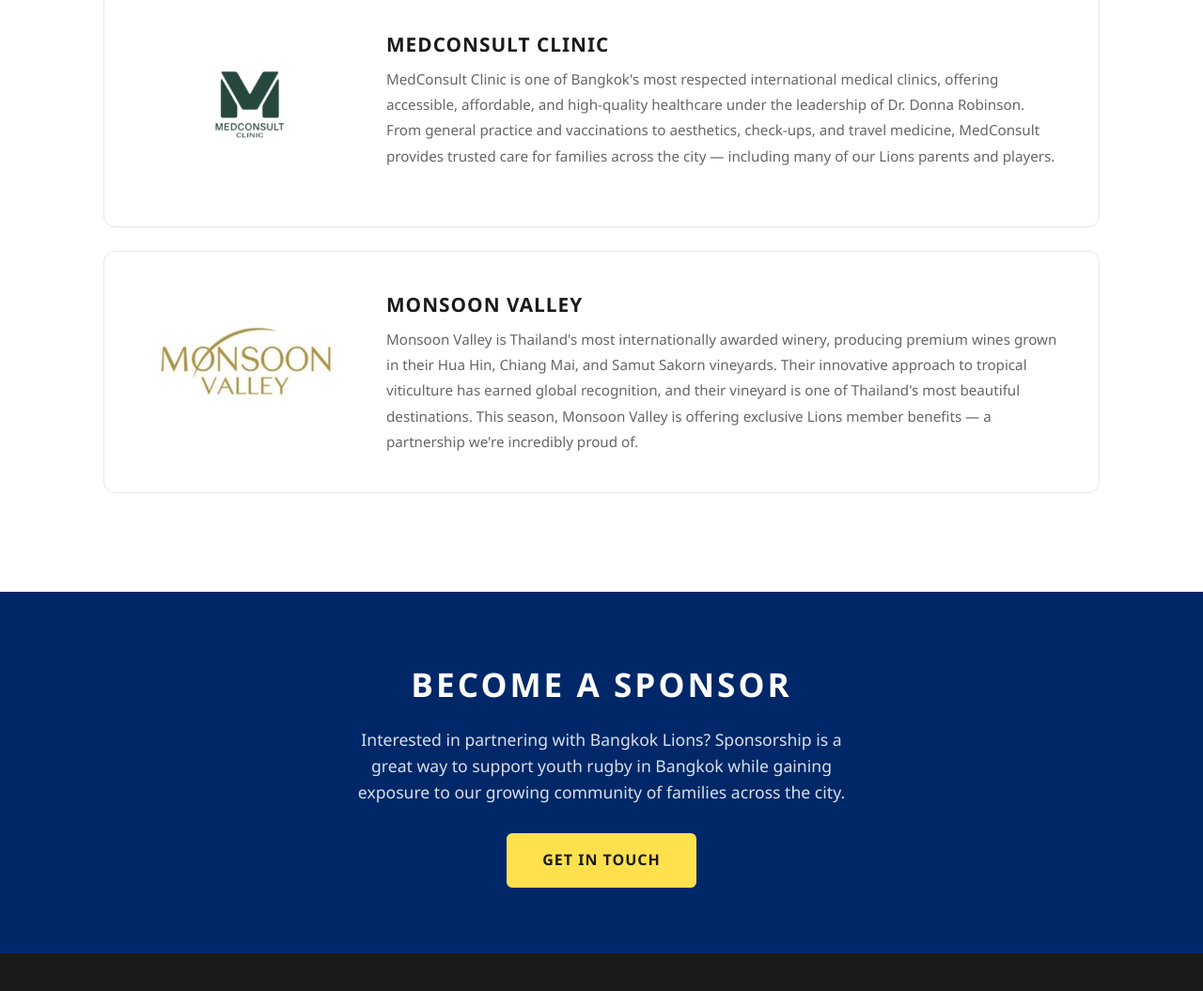
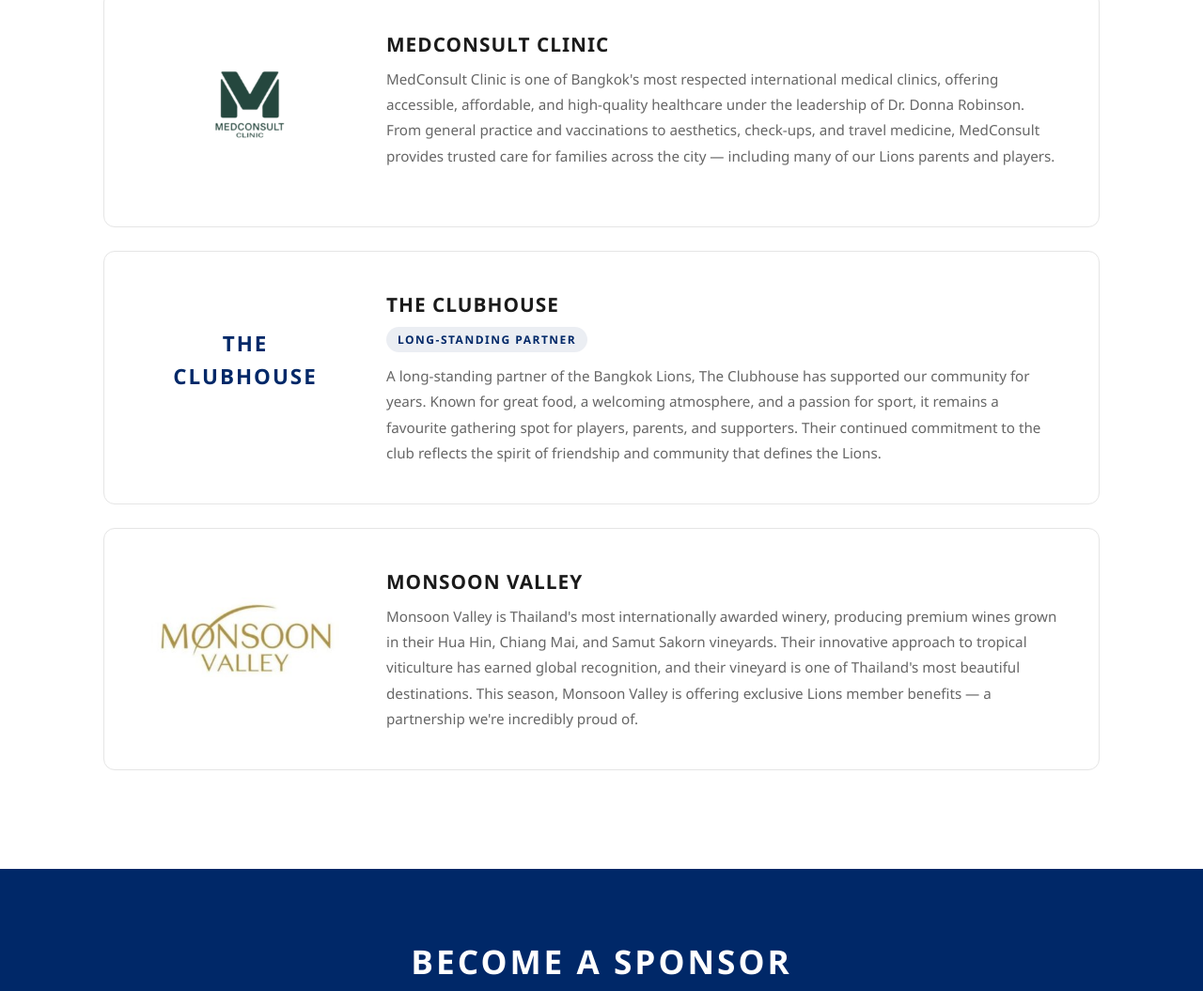
Before and after one commit to shaydenlongley-star/lions, a plain HTML site: page Logos and pics/sponsors.html in a window 1280 px wide. Shown: the part 2940-3995 px from the top of the page at 94% size. Drawn offline with Linux system fonts and the light colour scheme.

Commit message:
Add The Clubhouse as sponsor on sponsors page

```diff
--- a/Logos and pics/sponsors.html
+++ b/Logos and pics/sponsors.html
@@ -127,6 +127,17 @@
                 </div>
             </a>
 
+            <a id="clubhouse" href="https://theclubhousebangkok.com/" target="_blank" rel="noopener" class="sponsor-detail-card">
+                <div class="sponsor-detail-logo">
+                    <span class="sponsor-text-logo">The Clubhouse</span>
+                </div>
+                <div class="sponsor-detail-text">
+                    <h3>The Clubhouse</h3>
+                    <span class="sponsor-tag">Long-Standing Partner</span>
+                    <p>A long-standing partner of the Bangkok Lions, The Clubhouse has supported our community for years. Known for great food, a welcoming atmosphere, and a passion for sport, it remains a favourite gathering spot for players, parents, and supporters. Their continued commitment to the club reflects the spirit of friendship and community that defines the Lions.</p>
+                </div>
+            </a>
+
             <a id="monsoonvalley" href="https://www.monsoonvalley.com/en" target="_blank" rel="noopener" class="sponsor-detail-card">
                 <div class="sponsor-detail-logo">
                     <img src="Monsoon_Valley-e1767325957445-300x127.jpg" alt="Monsoon Valley">
--- a/style.css
+++ b/style.css
@@ -1115,6 +1115,15 @@
     object-fit: contain;
 }
 
+.sponsor-text-logo {
+    font-size: 1.4rem;
+    font-weight: 800;
+    color: var(--blue);
+    text-transform: uppercase;
+    letter-spacing: 2px;
+    text-align: center;
+}
+
 .sponsor-detail-text h3 {
     font-size: 1.3rem;
     font-weight: 700;
```
